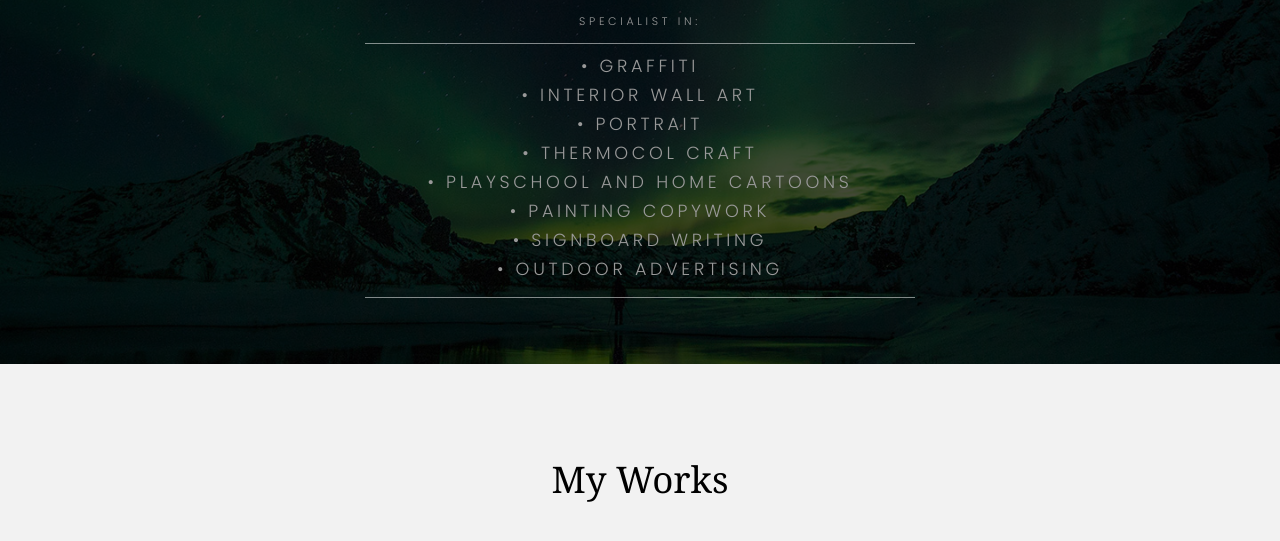
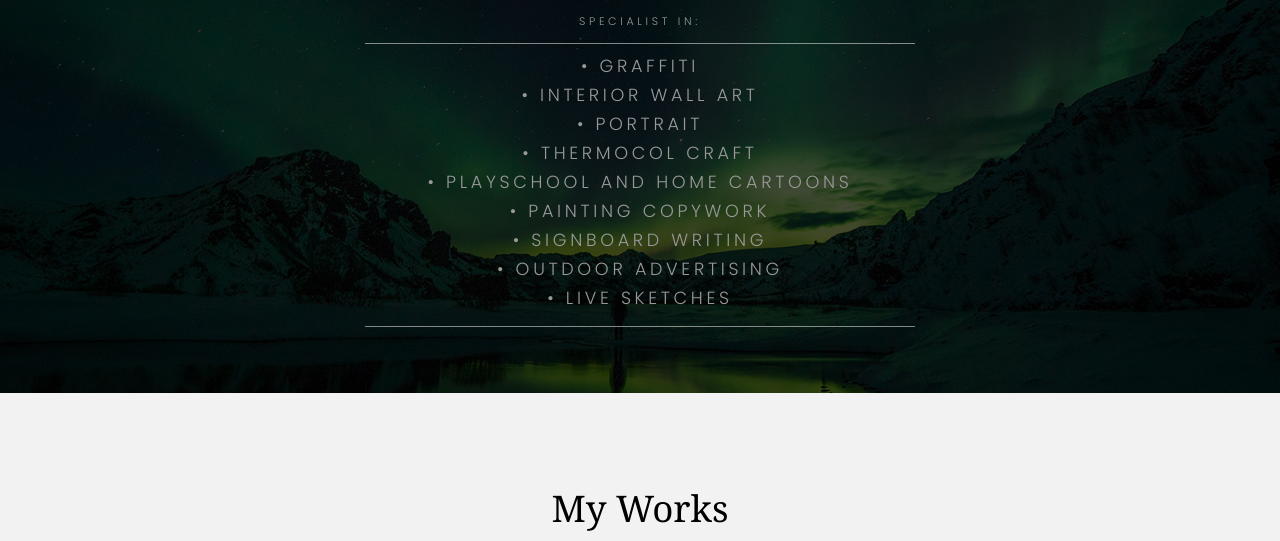
Before and after one commit to AmanGarg97/PainterHeera, a plain HTML site: page index.html in a window 1280 px wide. Shown: the part 1644-2185 px from the top of the page. Drawn offline with Linux system fonts and the light colour scheme.

Commit message:
Update index.html

```diff
--- a/index.html
+++ b/index.html
@@ -135,7 +135,7 @@
 					    <h2 style="font-size:350%">Painter Heera</h2>
                         <h2 style="font-size:125% ; ">The Onestop Solution for Artwork.</h2>
 					    <p>Specialist in:</p>
-                        <p style="font-size:120%">&bull; Graffiti<br>&bull; Interior Wall Art<br> &bull; Portrait<br>&bull; Thermocol Craft <br>&bull; PlaySchool and Home Cartoons <br>&bull; Painting Copywork <br>&bull; SignBoard Writing<br> &bull; Outdoor Advertising<br> </p>
+                        <p style="font-size:120%">&bull; Graffiti<br>&bull; Interior Wall Art<br> &bull; Portrait<br>&bull; Thermocol Craft <br>&bull; PlaySchool and Home Cartoons <br>&bull; Painting Copywork <br>&bull; SignBoard Writing<br> &bull; Outdoor Advertising<br> &bull; Live Sketches<br> </p>
 
 					</header>
 				</div>
```
